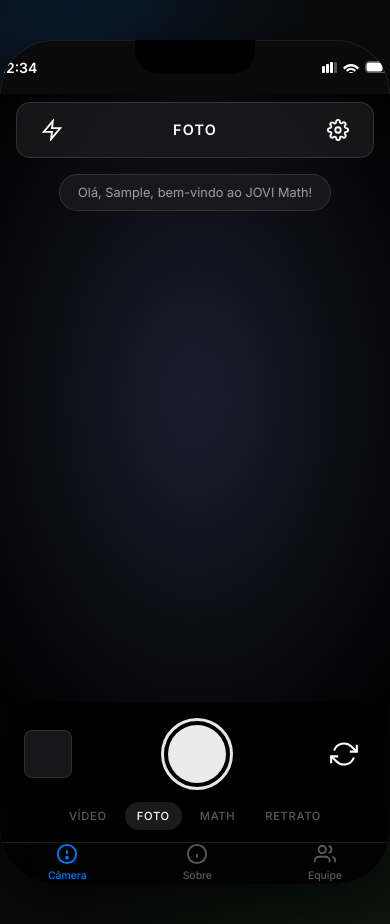
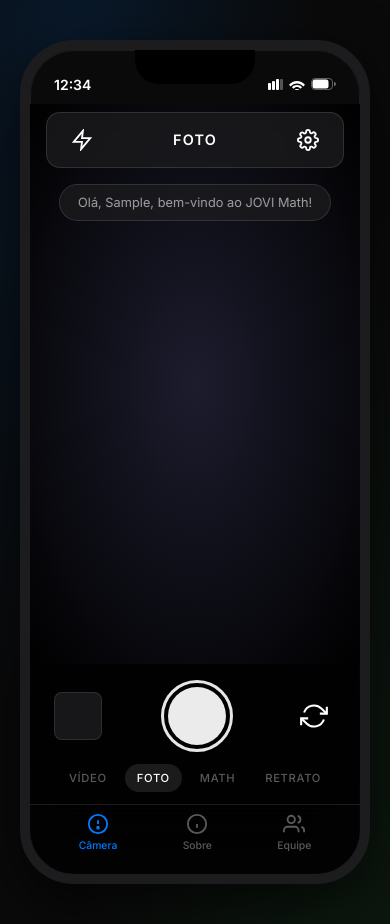
Before and after one commit to gjrzz/sprint4-webdev, a React (Vite) app: page /login in a window 390 px wide. Both pictures are taken after typing "name@example.com", "Sample123", "Sample" into the empty fields and a click on the button "Entrar". Built offline with nearby package versions, Linux system fonts and the light colour scheme; no server answers; a web font is replaced by a local one.

Commit message:
fix: corrige cascade layer do CSS legado e reforça moldura do phone-frame

```diff
--- a/src/components/BottomNav.jsx
+++ b/src/components/BottomNav.jsx
@@ -46,7 +46,7 @@
   ];
 
   return (
-    <nav className="bottom-nav pt-2 pb-5" aria-label="Navegação principal">
+    <nav className="bottom-nav pt-2 px-4 pb-5" aria-label="Navegação principal">
       {itens.map((item) => {
         const path = `/${item.id}`;
         const ativo = location.pathname === path;
--- a/src/index.css
+++ b/src/index.css
@@ -1,2 +1,2 @@
 @import "tailwindcss";
-@import "./styles/style.css";
+@import "./styles/style.css" layer(base);
--- a/src/styles/style.css
+++ b/src/styles/style.css
@@ -68,10 +68,11 @@
 
 /* ── Phone Frame ─────────────────────────────────────────── */
 .phone-frame {
-  width: min(var(--phone-w), 100%);
+  width: min(var(--phone-w), calc(100% - 40px));
   height: var(--phone-h);
   background: var(--bg-2);
   border-radius: 54px;
+  border: 10px solid #1c1c1e;
   box-shadow: var(--shadow-lg), inset 0 0 0 1px rgba(255,255,255,.08);
   overflow: hidden;
   position: relative;
```
